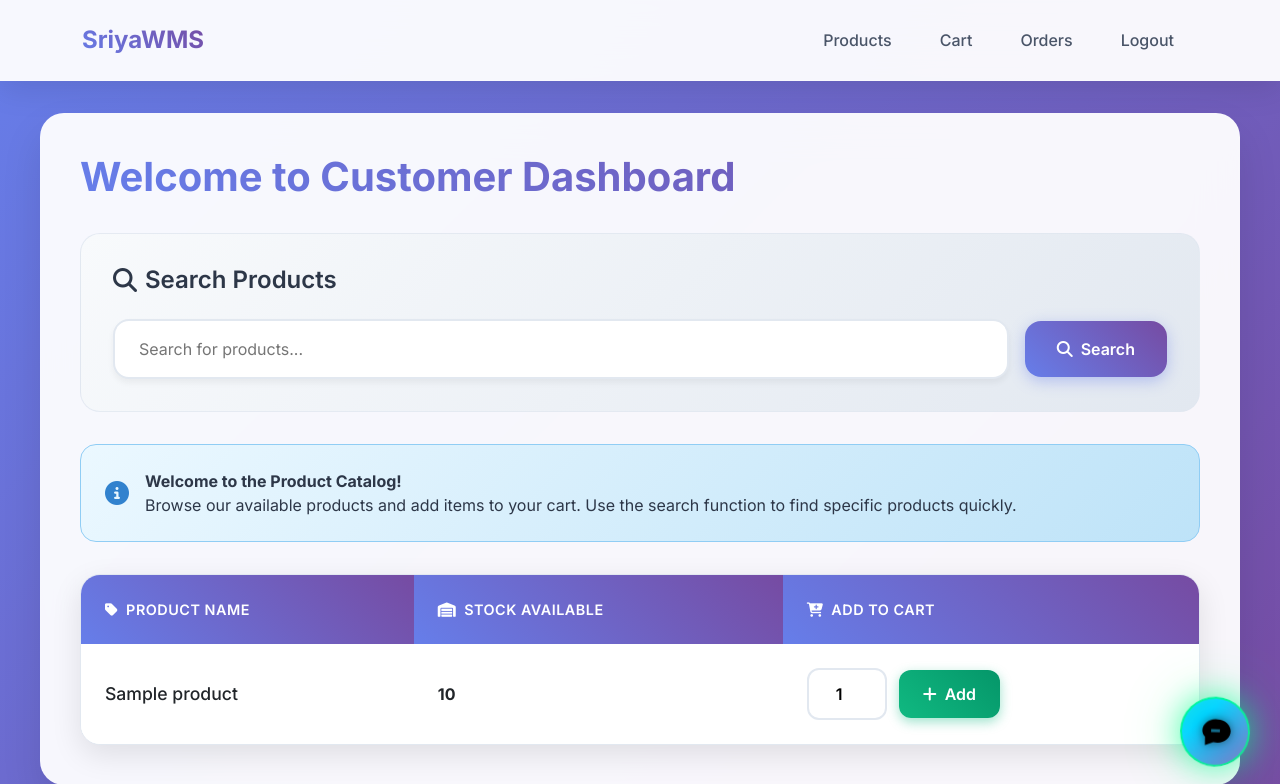
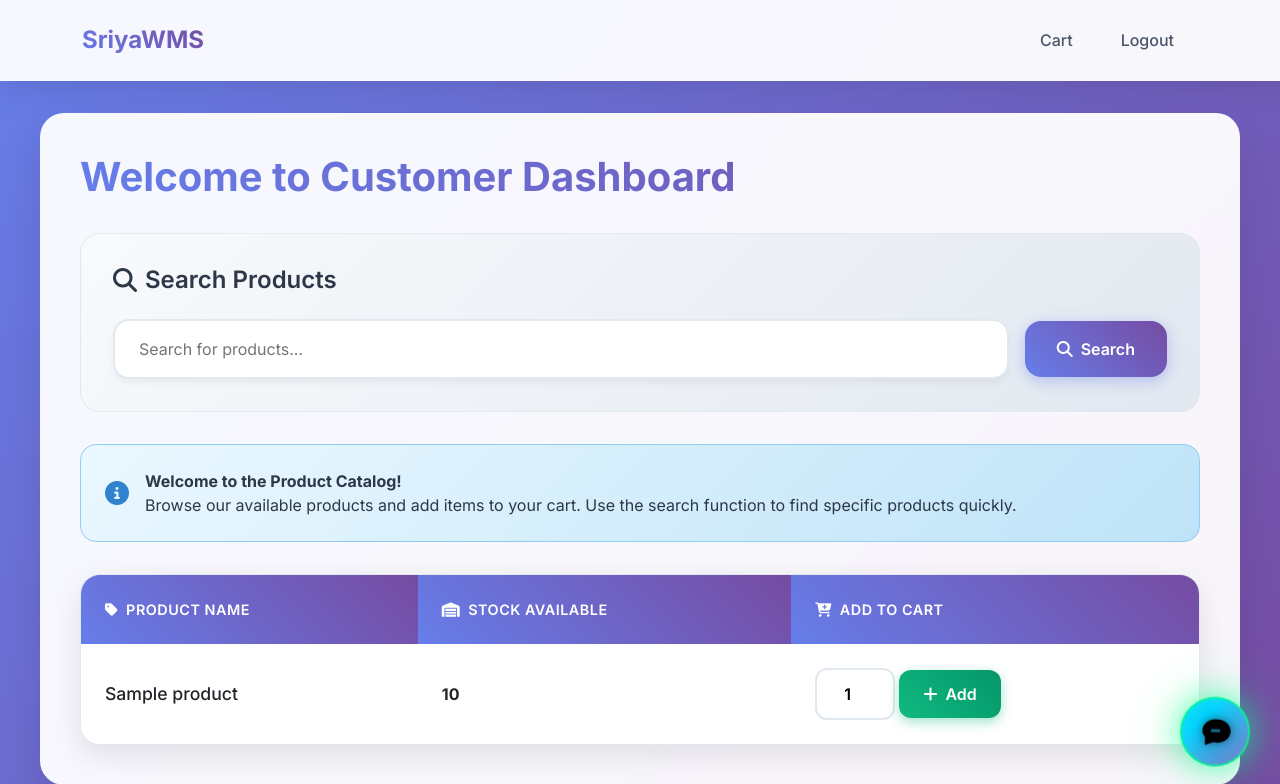
Before and after one commit to varaprasad1016/SriyaWMS, a Flask app: template templates/customer_dashboard.html in a window 1280 px wide. Shown: the top 784 px of the page. Run offline with Flask 3, Linux system fonts and the light colour scheme; the template is opened without the code that fills it: most values are stand-ins (such as "Sample title", 1, 10 or a date in 2020).

Commit message:
Update customer_dashboard.html

```diff
--- a/templates/customer_dashboard.html
+++ b/templates/customer_dashboard.html
@@ -544,9 +544,7 @@
         <div class="container">
             <a class="navbar-brand" href="#">SriyaWMS</a>
             <div class="navbar-nav ms-auto">
-                <a class="nav-link" href="/customer_dashboard">Products</a>
                 <a class="nav-link" href="/cart">Cart</a>
-                <a class="nav-link" href="/your_orders">Orders</a>
                 <a class="nav-link" href="/logout">Logout</a>
             </div>
         </div>
@@ -609,7 +607,7 @@
                             </div>
                         </td>
                         <td>
-                            <form onsubmit="addToCart(event, '{{ product['barcode'] }}')" class="cart-form">
+                            <form onsubmit="addToCart(event, '{{ product.barcode }}')" class="cart-form"></form>
                                 <input type="number" name="quantity" class="quantity-input" value="1" min="1" required>
                                 <button type="submit" class="add-btn">
                                     <i class="fas fa-plus me-2"></i>Add
```
